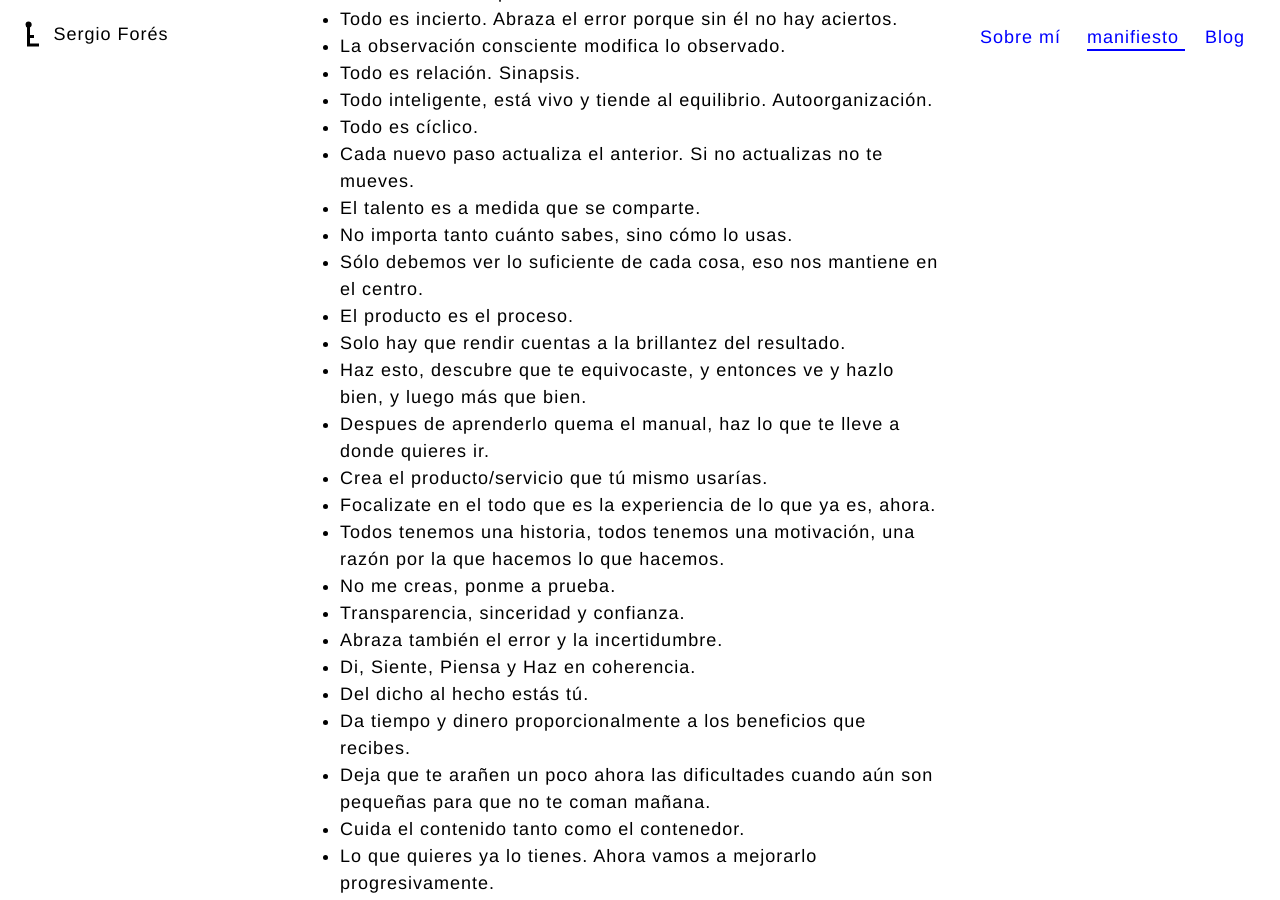
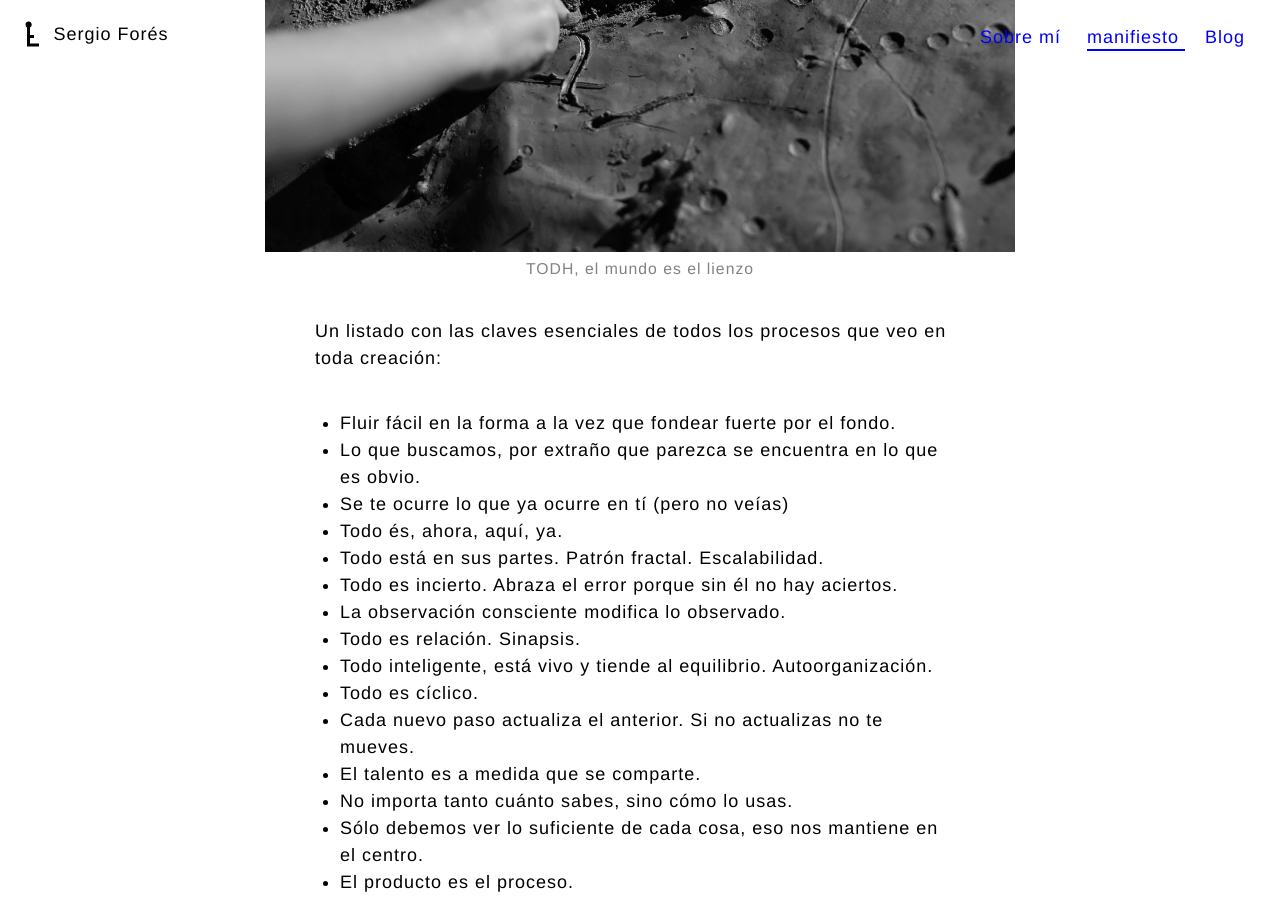
Before and after one commit to t0t/deprecated-personal-portfolio, a Jekyll site: the page built from manifiesto.html, in a window 1280 px wide and 900 px high, scrolled down 475 px. Built offline with Jekyll 4.4.1, drawn with Linux system fonts in a browser that asks for light colours.

Commit message:
CSS :cyclone:

```diff
--- a/manifiesto.html
+++ b/manifiesto.html
@@ -11,8 +11,12 @@ lang: es
 
 <article>
 
+  <h2 class="site-title">Mi manifiesto</h2>
 
-  <h2 class="site-title">Mi manifiesto</h2>
+  <figure class="Figure-small">
+    <img src="/images/image1.jpg" alt="SF Studio">
+    <figcaption class="Figure-caption-h">TODH, el mundo es el lienzo</figcaption>
+  </figure>
 
   <p>Un listado con las claves esenciales de todos los procesos que veo en toda creación:</p>
 
```
